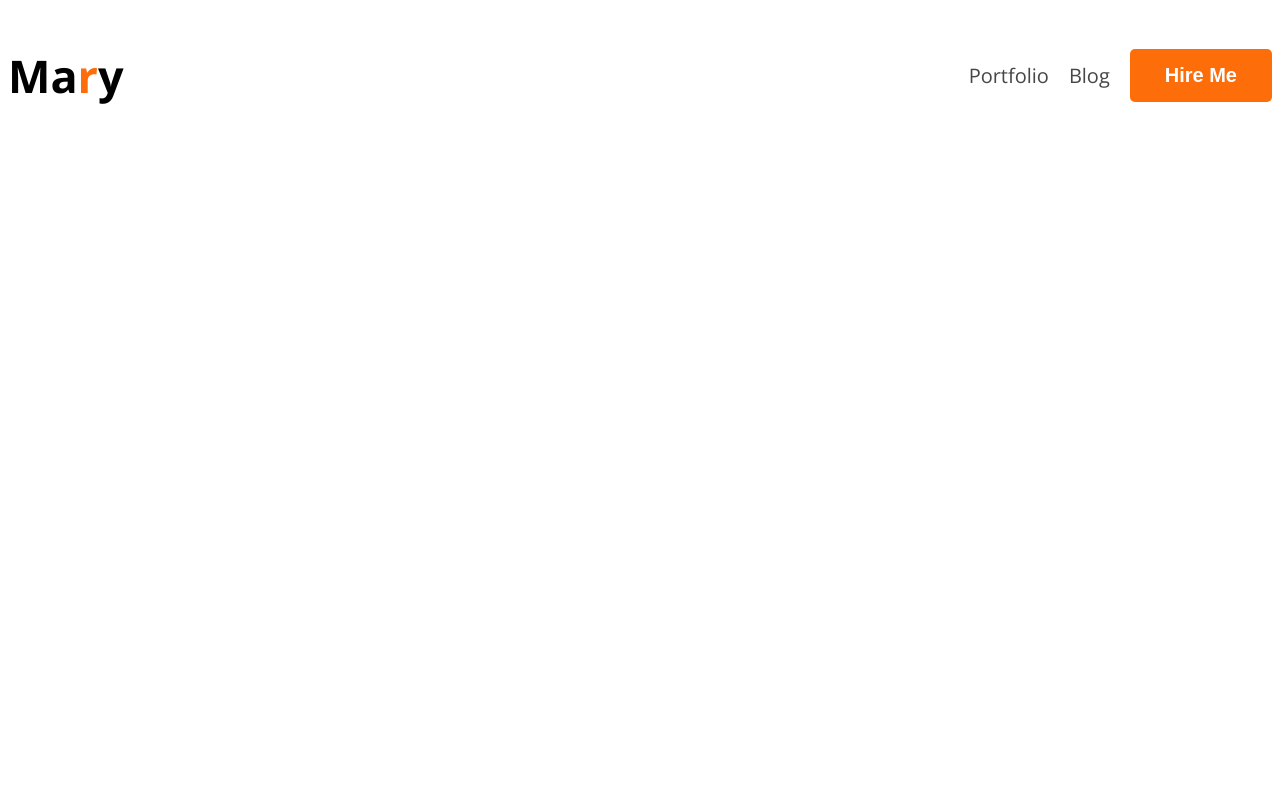
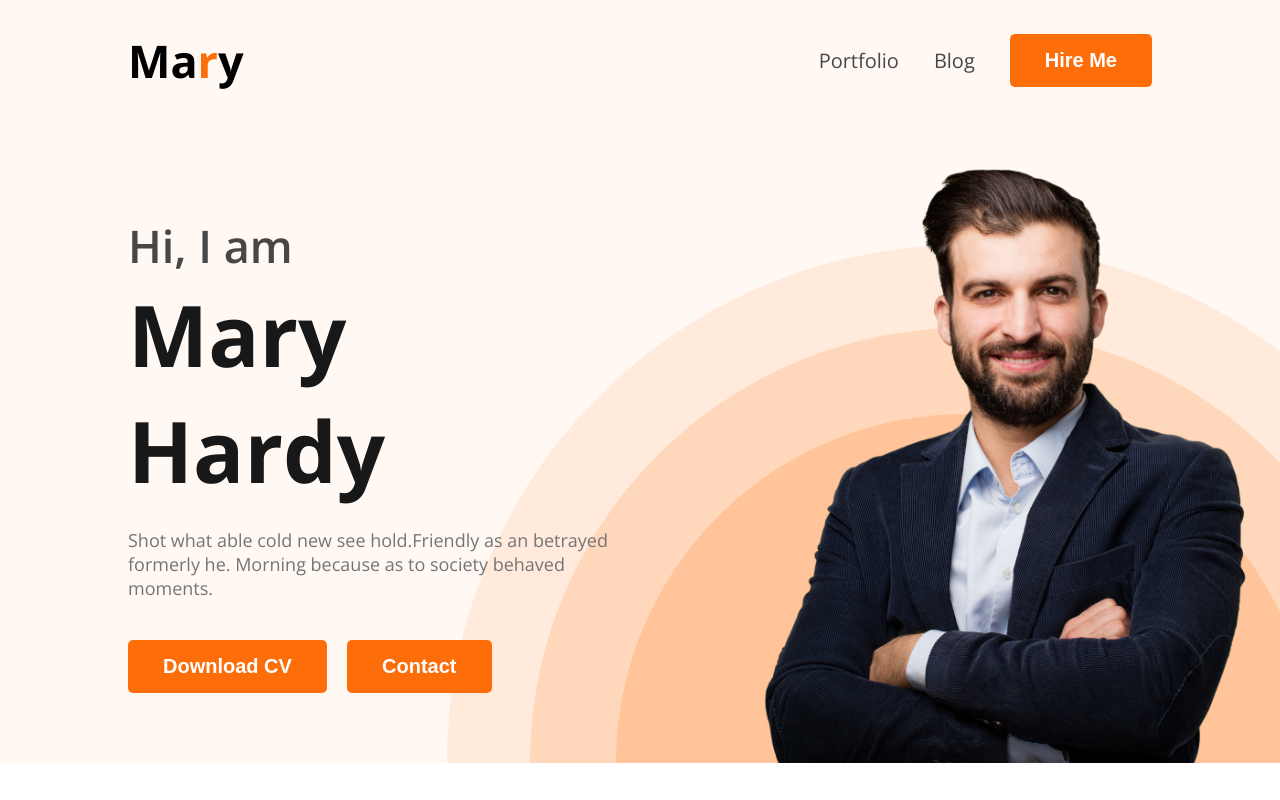
Before and after one commit to Meehnaaz-Basit/PH-portfolio, a plain HTML site: page index.html in a window 1280 px wide. Drawn offline with nearby package versions, Linux system fonts and the light colour scheme.

Commit message:
completed banner section

```diff
--- a/css/style.css
+++ b/css/style.css
@@ -1,3 +1,8 @@
+* {
+  padding: 0;
+  margin: 0;
+  box-sizing: border-box;
+}
 /* common style */
 body {
   font-family: "Open Sans", sans-serif;
@@ -10,12 +15,15 @@ body {
   background-color: #fd6e0a;
   border: 0;
   border-radius: 5px;
+  cursor: pointer;
 }
 /* nav related styles */
+
 nav {
   display: flex;
   align-items: center;
   justify-content: space-between;
+  padding: 30px 10%;
 }
 nav > ul {
   display: flex;
@@ -23,7 +31,7 @@ nav > ul {
 }
 nav li {
   list-style: none;
-  margin-left: 20px;
+  margin-left: 35px;
 }
 nav a {
   text-decoration: none;
@@ -36,3 +44,44 @@ nav a {
 .logo span {
   color: #fd6e0a;
 }
+/* banner style */
+header {
+  background-color: #fff8f3;
+  background-image: url("../images/header_bg.png");
+  background-repeat: no-repeat;
+  background-position: bottom right;
+}
+.banner {
+  padding-top: 24px;
+  display: flex;
+  align-items: center;
+  justify-content: space-between;
+}
+.banner-content {
+  padding-left: 10%;
+  max-width: 48%;
+}
+.banner-content h3 {
+  color: #474747;
+  font-size: 45px;
+  font-weight: 600;
+  margin: 0;
+}
+.banner-content h1 {
+  color: #181818;
+  font-size: 85px;
+  font-weight: 700;
+  margin: 0;
+}
+.banner-content p {
+  color: #757575;
+  font-size: 18px;
+  margin: 20px 0px 40px;
+}
+.banner-btns button {
+  margin-right: 16px;
+}
+.banner-img {
+  width: 560px;
+  padding-right: 26px;
+}
--- a/index.html
+++ b/index.html
@@ -22,6 +22,22 @@
           <li><button class="btn-primary">Hire Me</button></li>
         </ul>
       </nav>
+      <div class="banner">
+        <div class="banner-content">
+          <h3>Hi, I am</h3>
+          <h1>Mary Hardy</h1>
+          <p>
+            Shot what able cold new see hold.Friendly as an betrayed formerly
+            he. Morning because as to society behaved moments.
+          </p>
+          <div class="banner-btns">
+            <button class="btn-primary">Download CV</button>
+            <button class="btn-primary">Contact</button>
+          </div>
+        </div>
+
+        <img class="banner-img" src="images/hardy.png" alt="hardy" />
+      </div>
     </header>
     <main></main>
     <footer></footer>
```
